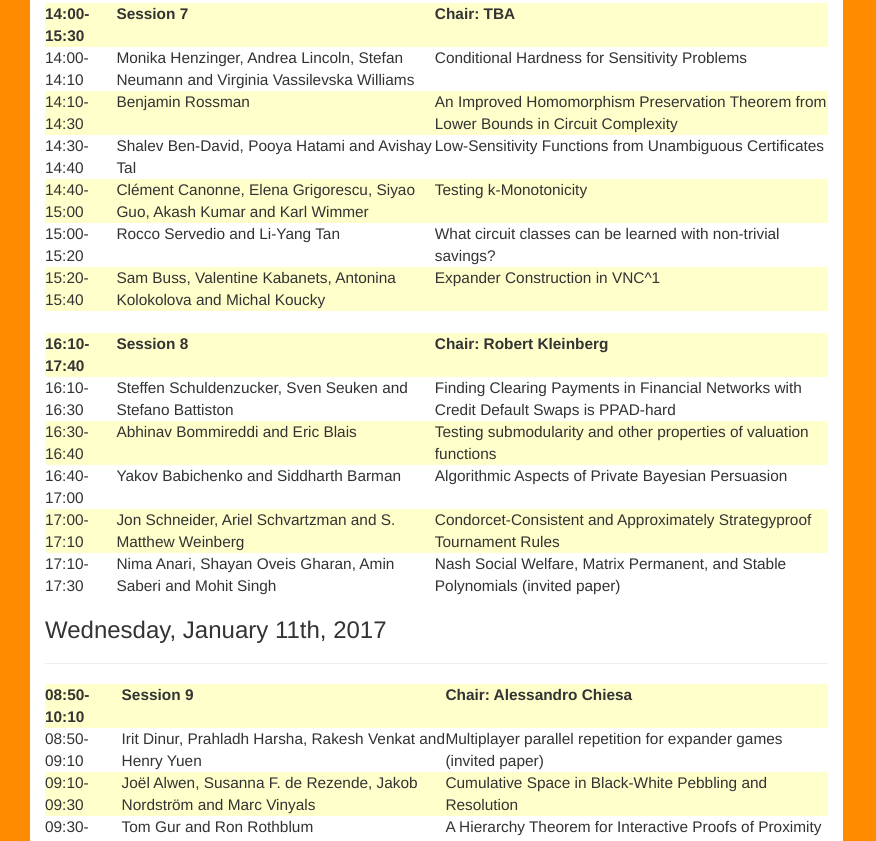
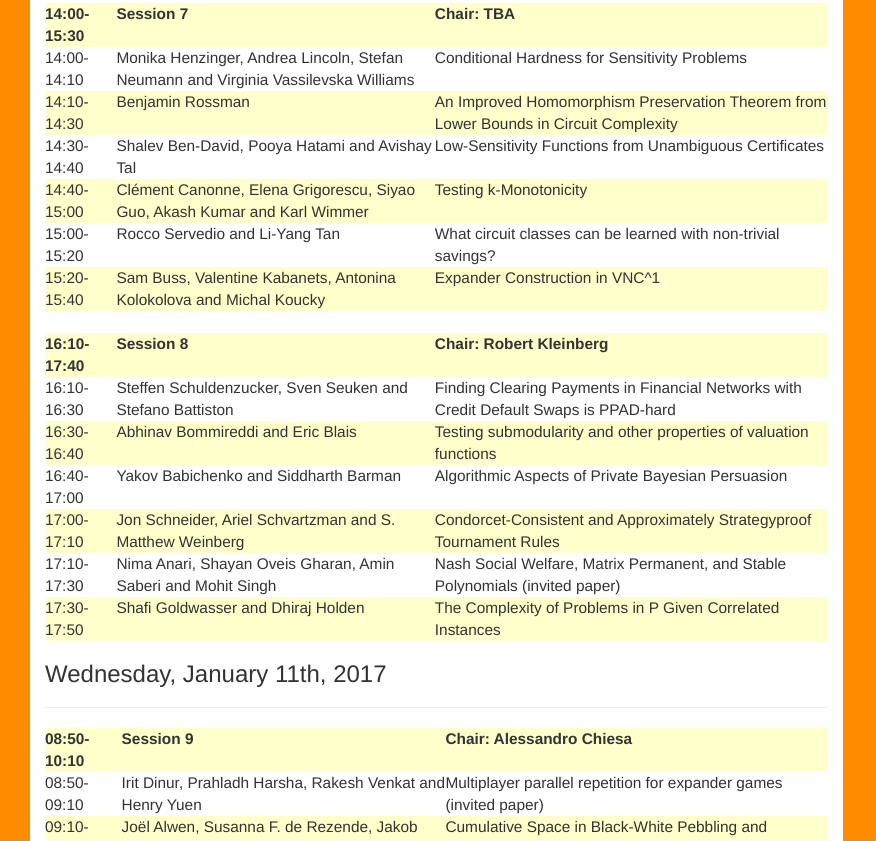
Before and after one commit to tcsmath/itcsconf.github.io, a plain HTML site: page itcs17-program.html in a window 1280 px wide. Shown: the part 2270-3111 px from the top of the page, without its empty margins (0-876 px from the left). Drawn offline with nearby package versions, Linux system fonts and the light colour scheme.

Commit message:
moved talk?

```diff
--- a/itcs17-program.html
+++ b/itcs17-program.html
@@ -259,7 +259,7 @@ td {
   Shafi Goldwasser and Dhiraj Holden
   </td>
   <td>
-  The Complexity of Problems in P Given Correlated Instances
+  The Complexity of Problems in P Given Correlated Instances (moved to Tuesday)
   </td>
 </tr>
 <tr>
@@ -620,6 +620,17 @@ td {
   Nash Social Welfare, Matrix Permanent, and Stable Polynomials  (invited paper)
   </td>
 </tr>
+<tr>
+  <td>
+  17:30-17:50
+  </td>
+  <td>
+  Shafi Goldwasser and Dhiraj Holden
+  </td>
+  <td>
+  The Complexity of Problems in P Given Correlated Instances
+  </td>
+</tr>
 
 </tbody>
 </table>
```
